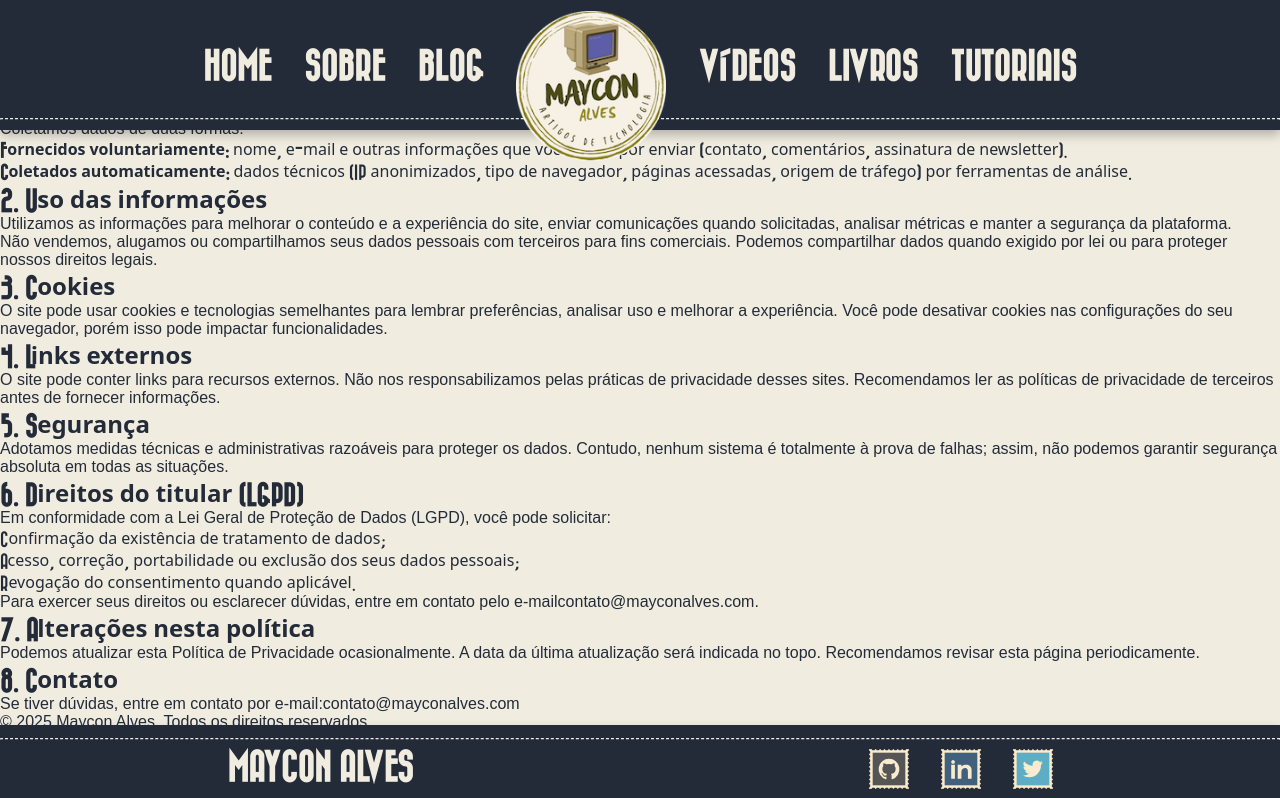
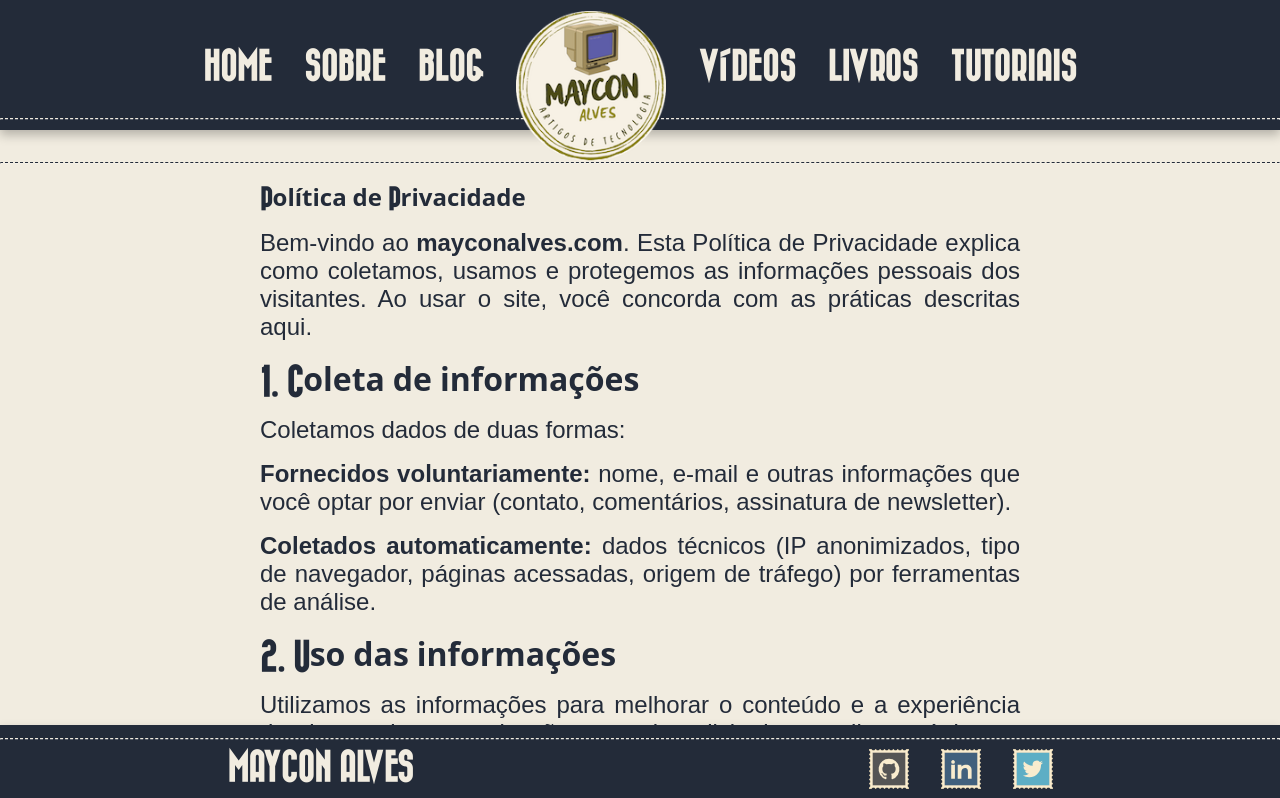
Before and after one commit to mayconbalves/mayconalves.com, a Next.js app: page /polices in a window 1280 px wide. Shown: the top 798 px of the page. Built offline with nearby package versions, Linux system fonts and the light colour scheme.

Commit message:
feat: added style for polices page

```diff
--- a/src/app/polices/page.tsx
+++ b/src/app/polices/page.tsx
@@ -1,51 +1,53 @@
+import Link from "next/link";
 import { JSX } from "react";
+import styles from "./polices.module.css";
 
 const PrivacyPolicy = (): JSX.Element => {
   return (
-    <main>
+    <main className={styles.main}>
+      <div className={styles.slider}>
+        <hr />
+        <div className={styles.container}>
           <article>
             <header>
               <h1>Política de Privacidade</h1>
-          <p>Última atualização: 17 de outubro de 2025</p>
             </header>
 
             <section>
               <p>
                 Bem-vindo ao <strong>mayconalves.com</strong>. Esta Política de
                 Privacidade explica como coletamos, usamos e protegemos as
-            informações pessoais dos visitantes. Ao usar o site, você concorda
-            com as práticas descritas aqui.
+                informações pessoais dos visitantes. Ao usar o site, você
+                concorda com as práticas descritas aqui.
               </p>
             </section>
 
             <section>
               <h2>1. Coleta de informações</h2>
               <p>Coletamos dados de duas formas:</p>
-          <ul>
-            <li>
-              <strong>Fornecidos voluntariamente:</strong> nome, e-mail e outras
-              informações que você optar por enviar (contato, comentários,
-              assinatura de newsletter).
-            </li>
-            <li>
+              <p>
+                <strong>Fornecidos voluntariamente:</strong> nome, e-mail e
+                outras informações que você optar por enviar (contato,
+                comentários, assinatura de newsletter).
+              </p>
+              <p>
                 <strong>Coletados automaticamente:</strong> dados técnicos (IP
                 anonimizados, tipo de navegador, páginas acessadas, origem de
                 tráfego) por ferramentas de análise.
-            </li>
-          </ul>
+              </p>
             </section>
 
             <section>
               <h2>2. Uso das informações</h2>
               <p>
-            Utilizamos as informações para melhorar o conteúdo e a experiência
-            do site, enviar comunicações quando solicitadas, analisar métricas e
-            manter a segurança da plataforma.
+                Utilizamos as informações para melhorar o conteúdo e a
+                experiência do site, enviar comunicações quando solicitadas,
+                analisar métricas e manter a segurança da plataforma.
               </p>
               <p>
                 Não vendemos, alugamos ou compartilhamos seus dados pessoais com
-            terceiros para fins comerciais. Podemos compartilhar dados quando
-            exigido por lei ou para proteger nossos direitos legais.
+                terceiros para fins comerciais. Podemos compartilhar dados
+                quando exigido por lei ou para proteger nossos direitos legais.
               </p>
             </section>
 
@@ -64,40 +66,40 @@
               <p>
                 O site pode conter links para recursos externos. Não nos
                 responsabilizamos pelas práticas de privacidade desses sites.
-            Recomendamos ler as políticas de privacidade de terceiros antes de
-            fornecer informações.
+                Recomendamos ler as políticas de privacidade de terceiros antes
+                de fornecer informações.
               </p>
             </section>
 
             <section>
               <h2>5. Segurança</h2>
               <p>
-            Adotamos medidas técnicas e administrativas razoáveis para proteger
-            os dados. Contudo, nenhum sistema é totalmente à prova de falhas;
-            assim, não podemos garantir segurança absoluta em todas as
-            situações.
+                Adotamos medidas técnicas e administrativas razoáveis para
+                proteger os dados. Contudo, nenhum sistema é totalmente à prova
+                de falhas; assim, não podemos garantir segurança absoluta em
+                todas as situações.
               </p>
             </section>
 
             <section>
               <h2>6. Direitos do titular (LGPD)</h2>
               <p>
-            Em conformidade com a Lei Geral de Proteção de Dados (LGPD), você
-            pode solicitar:
+                Em conformidade com a Lei Geral de Proteção de Dados (LGPD),
+                você pode solicitar:
               </p>
-          <ul>
-            <li>Confirmação da existência de tratamento de dados;</li>
-            <li>
-              Acesso, correção, portabilidade ou exclusão dos seus dados
+              <p>Confirmação da existência de tratamento de dados;</p>
+              <p>
+                Correção, aceeso, portabilidade ou exclusão dos seus dados
                 pessoais;
-            </li>
-            <li>Revogação do consentimento quando aplicável.</li>
-          </ul>
+              </p>
+              <p>Revogação do consentimento quando aplicável.</p>
               <p>
-            Para exercer seus direitos ou esclarecer dúvidas, entre em contato
-            pelo e‑mail
-            <a href="mailto:contato@mayconalves.com">contato@mayconalves.com</a>
-            .
+                Para exercer seus direitos ou esclarecer dúvidas, entre em
+                contato pelo e‑mail:
+                <a href="mailto:mayconbalves1@gmail.com">
+                  {" "}
+                  mayconbalves1@gmail.com
+                </a>
               </p>
             </section>
 
@@ -114,17 +116,25 @@
               <h2>8. Contato</h2>
               <p>
                 Se tiver dúvidas, entre em contato por e‑mail:
-            <a href="mailto:contato@mayconalves.com">contato@mayconalves.com</a>
+                <a href="mailto:mayconbalves1@gmail.com">
+                  {" "}
+                  mayconbalves1@gmail.com
+                </a>
               </p>
             </section>
 
             <footer>
+              <div className={styles.container_copyright}>
                 <p>
-            © {new Date().getFullYear()} Maycon Alves. Todos os direitos
-            reservados.
+                  © 2025 Maycon Alves -
+                  <Link href="/polices"> Políticas de Privacidade</Link>
                 </p>
+              </div>
             </footer>
           </article>
+        </div>
+        <hr />
+      </div>
     </main>
   );
 };
--- /dev/null
+++ b/src/app/polices/polices.module.css
@@ -0,0 +1,64 @@
+.main {
+  margin-top: 130px;
+  margin-bottom: 60px;
+
+  hr {
+    margin: 0;
+    border-top: 1px dashed rgb(35, 43, 57);
+    border-bottom: 1px dashed rgba(255, 255, 255, 0.25);
+    background-color: transparent;
+    width: 100%;
+    height: 0;
+  }
+
+  .slider {
+    padding: 32px 0;
+    background-color: #f1ece0;
+    width: 100%;
+
+    .container {
+      max-width: 50rem;
+      margin-left: auto;
+      margin-right: auto;
+      padding-left: 20px;
+      padding-right: 20px;
+      margin-top: 1rem;
+
+      section {
+        h2 {
+          text-align: justify;
+          font-size: 2rem;
+          font-weight: 700;
+        }
+
+        p {
+          font-size: 1.5rem;
+          text-align: justify;
+          margin: 1rem 0;
+        }
+
+        @media (max-width: 576px) {
+          p {
+            font-size: 1.25rem;
+          }
+        }
+
+        ul {
+          color: black;
+          list-style: none;
+        }
+      }
+    }
+  }
+
+  .container_copyright {
+    text-align: center;
+    font-size: 1rem;
+    margin: 2rem 0;
+
+    a:hover {
+      color: #cb9f61;
+      text-decoration: underline;
+    }
+  }
+}
```
Lines whose indentation alone changed are shown as unchanged.
